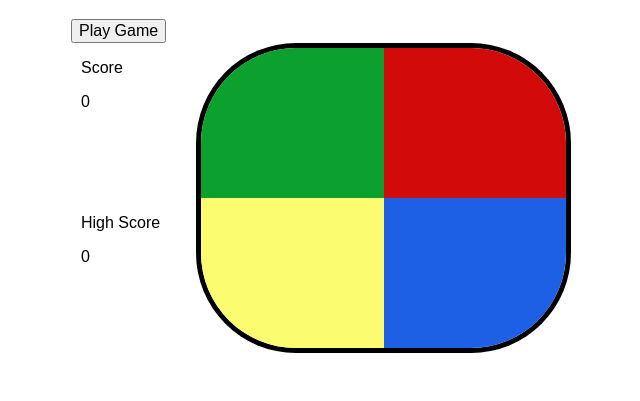
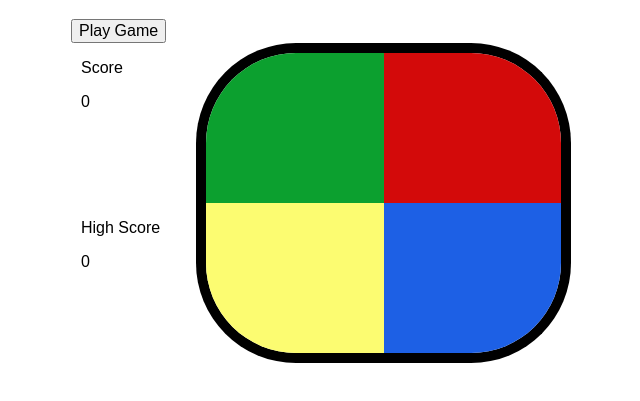
Before and after one commit to farenteria/Simple-Simon-Game, a plain HTML site: page public/simon_says.html in a window 1280 px wide. Shown: the part 61-462 px from the top of the page, without its empty margins (319-959 px from the left). Drawn offline with nearby package versions, Linux system fonts and the light colour scheme.

Commit message:
Change a few lines for visual purposes

```diff
--- a/public/css/simon_says.css
+++ b/public/css/simon_says.css
@@ -25,8 +25,8 @@
    I am aware that this isn't a circle */
 .circle-common{
 	overflow: hidden;
-	border-left: 5px solid black;
-	border-right: 5px solid black;
+	border-left: 10px solid black;
+	border-right: 10px solid black;
 	padding: 0;
 }
 
@@ -36,10 +36,10 @@
 
 #top-circle{
 	border-radius: 100px 100px 0 0;
-	border-top: 5px solid black;
+	border-top: 10px solid black;
 }
 
 #bottom-circle{
 	border-radius: 0 0 100px 100px;
-	border-bottom: 5px solid black;
+	border-bottom: 10px solid black;
 }
```
Also changed, not shown: public/js/simple_simon.js (+6 -4 lines).
